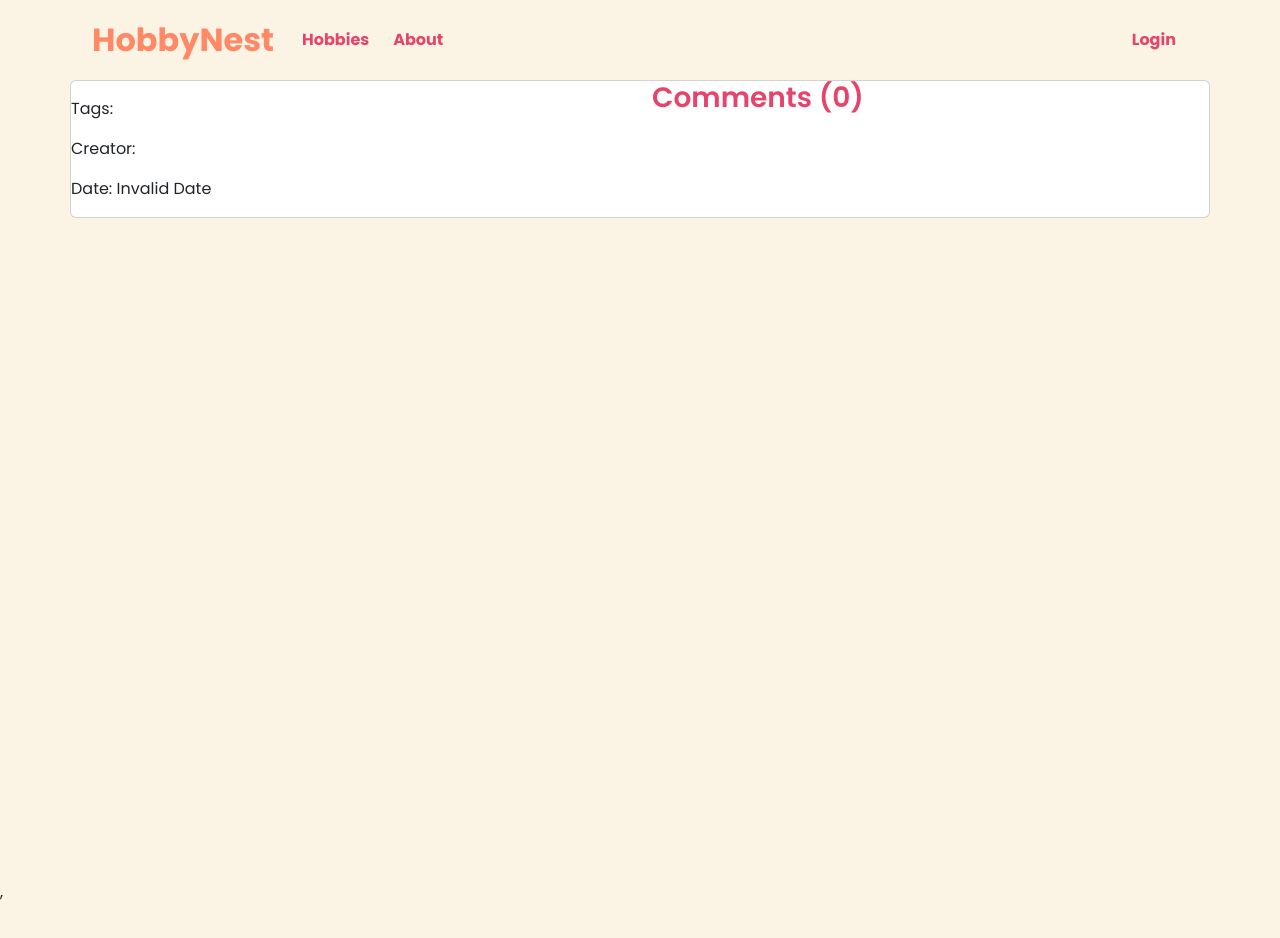
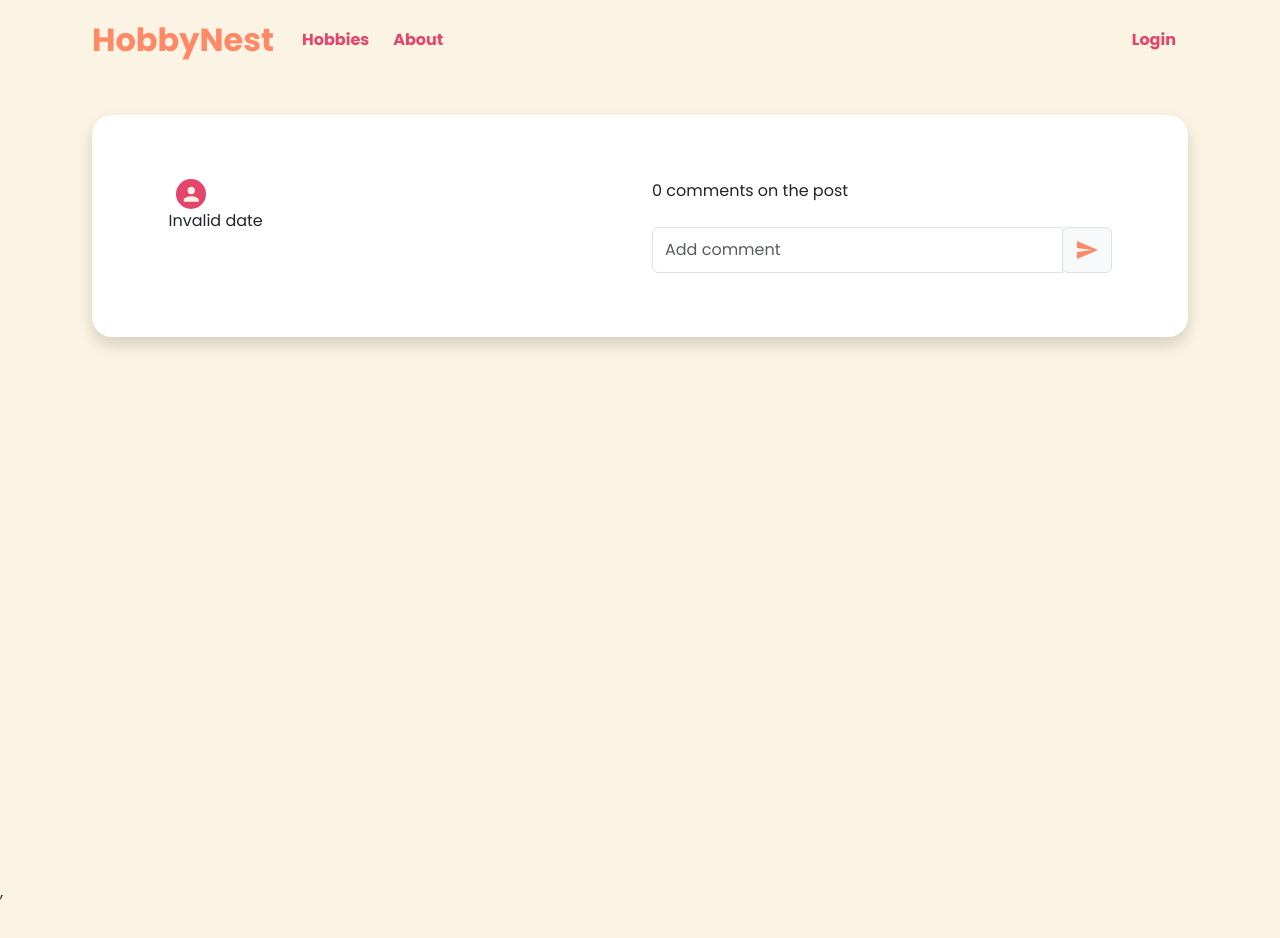
Before and after one commit to floydfdes/app-hobbynest, a React (Create React App) app: page /hobbies/view in a window 1280 px wide. Shown: the top 938 px of the page. Before the commit the page ends 904 px from the top, so only its background shows below. Built offline with nearby package versions, Linux system fonts and the light colour scheme.

Commit message:
UI design for view post screen

```diff
--- a/package.json
+++ b/package.json
@@ -15,6 +15,7 @@
     "axios": "^1.6.8",
     "bootstrap": "^5.3.3",
     "material-react-toastify": "^1.0.4",
+    "moment": "^2.30.1",
     "node-sass": "^9.0.0",
     "react": "^18.3.1",
     "react-bootstrap": "^2.10.2",
--- a/src/components/Hobbys/Hobby/ViewHobby.jsx
+++ b/src/components/Hobbys/Hobby/ViewHobby.jsx
@@ -1,8 +1,18 @@
+import "./Hobby.scss"
+
 import React, { useEffect, useState } from 'react'
 
+import Avatar from '@mui/material/Avatar';
+import DeleteIcon from "@mui/icons-material/Delete";
+import ModeEditIcon from "@mui/icons-material/ModeEdit";
+import SendIcon from '@mui/icons-material/Send';
+import ThumbDown from "@mui/icons-material/ThumbDown";
+import ThumbUp from "@mui/icons-material/ThumbUp";
+import moment from "moment";
 import { useSelector } from 'react-redux';
 
 const ViewHobby = () => {
+    const userId = '662cca6a868e8e0071fd5faa'
     const initialState = {
         title: "",
         description: "",
@@ -10,7 +20,10 @@ const ViewHobby = () => {
         creatorName: "",
         date: "",
         comments: [],
+    };
 
+    const formatDate = (commentDate) => {
+        return moment(commentDate).fromNow();
     };
 
     const [formData, setFormData] = useState(initialState);
@@ -22,8 +35,6 @@ const ViewHobby = () => {
     }, []);
 
     const { title, description, tags, creatorName, date, comments } = formData;
-    console.log(formData);
-    console.log({ title, description, tags, creatorName, date, comments });
 
     return (
         <>
@@ -33,29 +44,61 @@ const ViewHobby = () => {
                         <div className="row view-hobby-form">
                             <div className="col-md-6">
                                 {/* Left column for post details */}
+                                <div className='d-flex align-items-center'>
+                                    <Avatar
+                                        className="profile-avatar mx-2"
+                                        alt={creatorName[0]}
+                                        src={
+                                            creatorName[0]
+                                        }
+                                    />
+                                    <h1>{creatorName}</h1>
+                                </div>
+
+
                                 <div className="post-details">
                                     <h2>{title}</h2>
-                                    <p>{description}</p>
-                                    <p>Tags: {tags.join(', ')}</p>
-                                    <p>Creator: {creatorName}</p>
-                                    <p>Date: {new Date(date).toLocaleDateString()}</p>
+                                    <div>{tags.join(', ')}</div>
+                                    <div>{description}</div>
+                                    <div>{creatorName}</div>
+                                    <div>{formatDate(date)}</div>
                                 </div>
                             </div>
                             <div className="col-md-6">
                                 {/* Right column for comments */}
                                 <div className="comments-section">
-                                    <h3>Comments ({comments.length})</h3>
+                                    <div>{comments.length} comments on the post</div>
                                     <div className="comment-list">
                                         {comments.map(comment => (
-                                            <div key={comment._id} className="comment">
-                                                <p>{comment.content}</p>
-                                                <p>User: {comment.userId}</p>
-                                                <p>Likes: {comment.likes.length}</p>
-                                                <p>Dislikes: {comment.dislikes.length}</p>
-                                                <p>Date: {new Date(comment.createdAt).toLocaleDateString()}</p>
+                                            <div key={comment._id} className="comment px-1">
+                                                <div className='d-flex justify-content-between'>
+                                                    <div>{comment.content}</div>
+                                                    <div className="d-flex">
+                                                        {userId === comment.userId && (
+                                                            <>
+                                                                <ModeEditIcon className="card-button-svg icon-edit" />
+                                                                <DeleteIcon className="card-button-svg icon-delete" />
+                                                            </>
+                                                        )}
+                                                    </div>
+                                                </div>
+                                                <div>
+                                                    <ThumbUp className="card-button-svg icon-like" />
+                                                    <span className="mx-2">{comment.likes.length}</span>
+                                                    <ThumbDown className="card-button-svg icon-like" />
+                                                    <span className="mx-2">{comment.dislikes.length}</span>
+                                                </div>
                                             </div>
                                         ))}
                                     </div>
+
+                                    <div className="input-group mt-4">
+                                        <input type="text" className="form-control" placeholder="Add comment" />
+                                        <div className="input-group-append">
+                                            <span className="input-group-text h-100">  <SendIcon className="card-button-svg icon-edit" /></span>
+                                        </div>
+                                    </div>
+
                                 </div>
                             </div>
                         </div>
```
